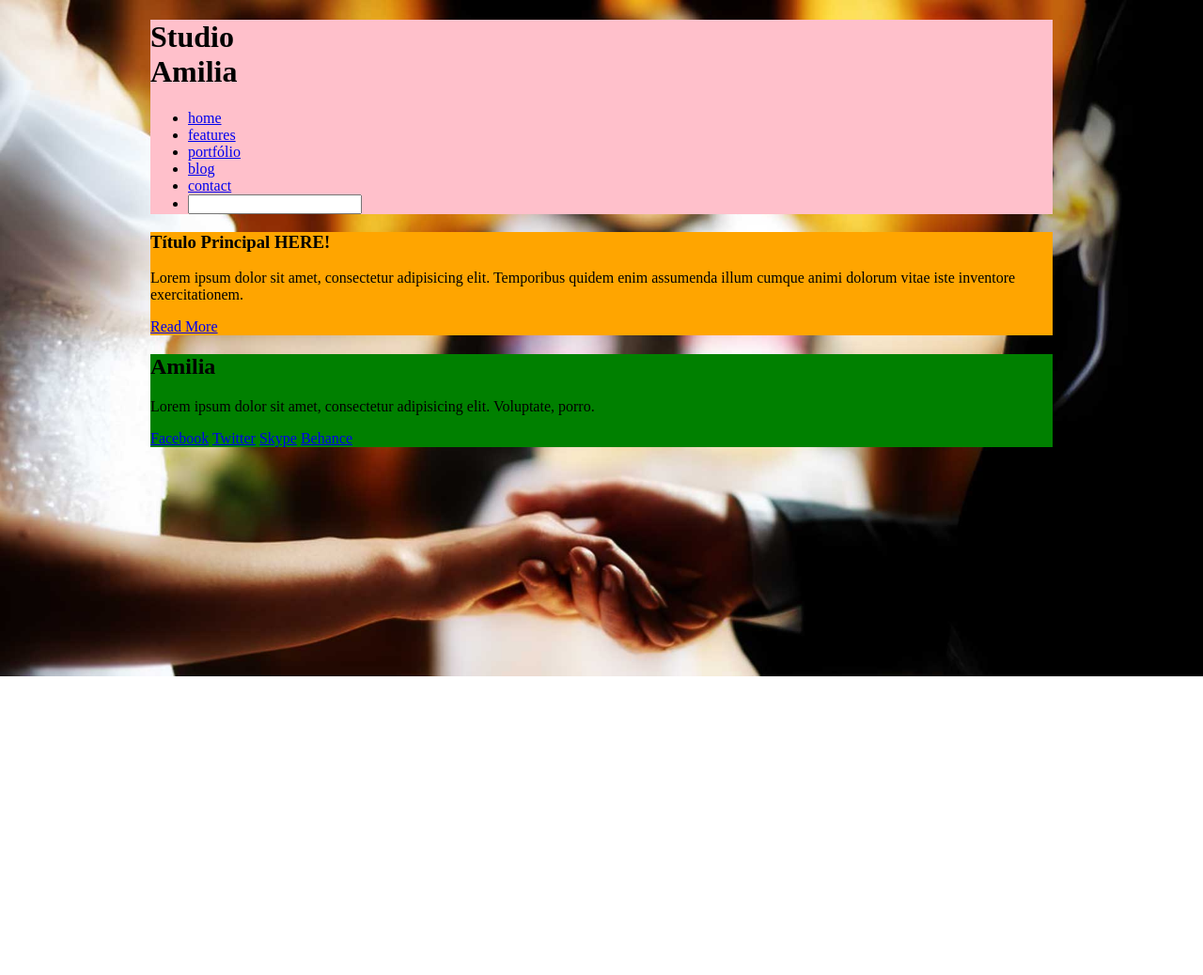
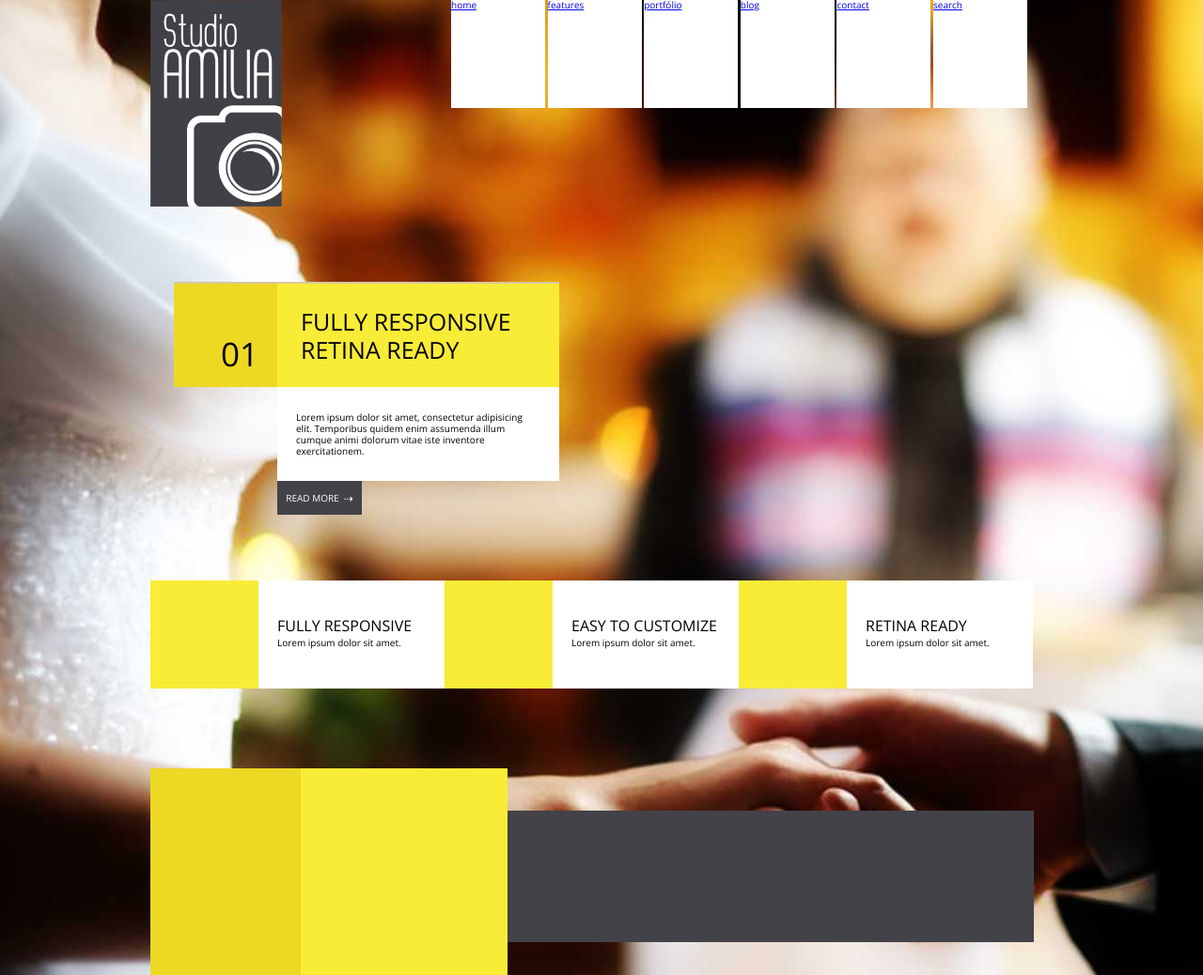
Before and after one commit to thulioph/studio-amilia, a plain HTML site: page index.html in a window 1280 px wide. Shown: the whole page at 94% size. Before the commit the page ends 800 px from the top, so only its background shows below. Drawn offline with nearby package versions, Linux system fonts and the light colour scheme.

Commit message:
Realmente comecando o projeto

```diff
--- a/css/main.css
+++ b/css/main.css
@@ -2,24 +2,24 @@
    RESET
    ========================================================================== */
 
-/*html,body,div,span,applet,object,iframe,h1,h2,h3,h4,h5,h6,p,blockquote,pre,a,abbr,acronym,address,big,cite,code,del,dfn,em,img,ins,kbd,q,s,samp,small,strike,sub,sup,tt,var,b,u,i,center,dl,dt,dd,ol,ul,li,fieldset,form,label,legend,caption,article,aside,canvas,details,embed,figure,figcaption,footer,header,hgroup,menu,nav,output,ruby,section,summary,time,mark,audio,video{
+	html,body,div,span,applet,object,iframe,h1,h2,h3,h4,h5,h6,p,blockquote,pre,a,abbr,acronym,address,big,cite,code,del,dfn,em,img,ins,kbd,q,s,samp,small,strike,sub,sup,tt,var,b,u,i,center,dl,dt,dd,ol,ul,li,fieldset,form,label,legend,caption,article,aside,canvas,details,embed,figure,figcaption,footer,header,hgroup,menu,nav,output,ruby,section,summary,time,mark,audio,video{
 	border:0;font-size:100%;font:inherit;vertical-align:baseline;margin:0;padding:0}
 	article,aside,details,figcaption,figure,footer,header,hgroup,menu,nav,section{display:block}
 	body{line-height:1}
 	ul{list-style:none}
 	blockquote,q{quotes:none}
 	blockquote:before,blockquote:after,q:before,q:after{content:none}
-table{border-collapse:collapse;border-spacing:0}*/
+	table{border-collapse:collapse;border-spacing:0}
 
 /* ==========================================================================
    GERAL
    ========================================================================== */
 
-    /*font-family: 'Open Sans', sans-serif;*/
-
     body{
    	 background: url(../imagens/bg01.jpg) no-repeat;
    	 background-size: cover;
+   	 font-family: 'Open Sans', sans-serif;
+   	 font-size: 10px;
     }
 
 	.all{
@@ -29,15 +29,17 @@ table{border-collapse:collapse;border-spacing:0}*/
 	}
 
 	header{
-		background: pink;
+		height: 220px;
+		/*background: pink;*/
 	}
 
 	#main{
-		background: orange;
+		/*background: orange;*/
 	}
 
 	footer{
-		background: green;
+		height: 220px;
+		/*background: green;*/
 	}
 
 	.grid{
@@ -65,3 +67,184 @@ table{border-collapse:collapse;border-spacing:0}*/
 /* ==========================================================================
    HEADER
    ========================================================================== */
+
+/* LOGO */
+.logo{
+	height: 220px;
+	float: left;
+	text-indent: -9999px;
+	/*background-color: black;*/
+}
+
+.logo a{
+	display: block;
+	height: 220px;
+	background-color: #ffffff;
+	background: url(../imagens/logo-studio-amilia.png) no-repeat;
+	background-size: 140px 220px;
+}
+
+/* NAV */
+.global{
+	height: 115px;
+	float: right;
+	margin-right: 20px;
+	/*background-color: black;*/
+}
+
+.global li{
+	width: 100px;
+	display: inline-block;
+}
+
+.global a{
+	height: 115px;
+	display: block;
+	background-color: #ffffff;
+	/*text-indent: -9999px;*/
+
+	-webkit-transition: all 0.2s linear;
+	-moz-transition: all 0.2s linear;
+	-ms-transition: all 0.2s linear;
+	-o-transition: all 0.2s linear;
+	transition: all 0.2s linear;
+}
+
+.global a:hover{
+	background-color: rgba(249, 236, 55, 1);
+}
+
+/* ==========================================================================
+   MAIN
+   ========================================================================== */
+
+#main{
+	margin-top: 80px;
+}
+
+/* ARTICLE */
+.article-main{
+	margin-left: 135px;
+	/*min-height: 240px;*/
+	/*background-color: pink;*/
+}
+
+.features{
+	height: 115px;
+	margin: 70px 0 85px 0;
+	/*background-color: pink;*/
+}
+
+.feature-box{
+	float: left;
+	height: 115px;
+	/*margin-right: 5px;*/
+	/*background-color: green;*/
+}
+
+.img-feature{
+	width: 115px;
+	height: 115px;
+	background-color: rgba(249, 236, 55, 1);
+	float: left;
+}
+
+.info-feature{
+	background-color: #ffffff;
+	height: 115px;
+	float: left;
+	width: 198px;
+	/*width: 178px;*/
+}
+
+h3.titulo-info-feature{
+	margin-top: 40px;
+	margin-left: 20px;
+	padding-right: 20px;
+	color: #000000;
+	text-align: left;
+	text-transform: uppercase;
+	font-size: 1.6em;
+}
+
+p.descricao-info-estrutura{
+	text-align: left;
+	margin-top: 5px;
+	margin-left: 20px;
+	padding-right: 20px;
+}
+
+h1.title-article-main{
+	text-transform: uppercase;
+	font-size: 2.5em;
+	line-height: 1.2em;
+	color: #000000;
+	background-color: rgba(249, 236, 55, 1);
+	padding: 25px;
+	border-top: 2px solid rgba(216, 198, 160, 1);
+}
+
+h1.title-article-main::before{
+	content: "01";
+	color: #000000;
+	position: absolute;
+	background-color: rgba(237, 216, 36, 1);
+	width: 80px;
+	height: 50px;
+	margin: -27px 0 0 -135px;
+	text-align: center;
+	padding-top: 60px;
+	padding-left: 30px;
+	font-size: 1.4em;
+	border-top: 2px solid rgba(216, 198, 160, 1);
+}
+
+p.description-article-main{
+	background-color: #ffffff;
+	font-size: 1em;
+	padding: 26px 20px;
+	color: #000000;
+	line-height: 1.2em;
+}
+
+a.read-more{
+	color: #ffffff;
+	text-transform: uppercase;
+	text-decoration: none;
+	text-align: center;
+	display: block;
+	background-color: rgba(67, 66, 72, 1);
+	width: 90px;
+	padding-top: 13px;
+	height: 23px;
+	font-size: 1em;
+}
+
+a.read-more::after{
+	content: "⇢";
+	color: #ffffff;
+	display: inline-block;
+	vertical-align: middle;
+	font-size: 1.2em;
+	margin-left: 5px;
+}
+
+
+/* ==========================================================================
+   FOOTER
+   ========================================================================== */
+
+.sociais{
+	background-color: rgba(249, 236, 55, 1);
+	float: left;
+	height: 220px;
+	border-left: 160px solid rgba(237, 216, 36, 1);
+}
+
+.nav-rodape{
+	height: 140px;
+	float: right;
+	padding-left: 20px;
+	margin-top: 45px;
+	background: rgba(67, 66, 72, 1);
+}
--- a/index.html
+++ b/index.html
@@ -10,42 +10,70 @@
 
 	<div id="all" class="all">
 		<header>
-			<h1 class="logo grid-2">Studio Amilia</h1>
-			<nav class="global">
+			<h1 class="logo grid-2">
+				<a href="javascript:;" title="Studio Amilia">Studio Amilia</a>
+			</h1>
+
+			<nav class="global grid-8">
 				<ul>
-					<li><a href="javascript:;">home</a></li>
-					<li><a href="javascript:;">features</a></li>
-					<li><a href="javascript:;">portfólio</a></li>
-					<li><a href="javascript:;">blog</a></li>
-					<li><a href="javascript:;">contact</a></li>
-					<li><input type="search"></li>
+					<li><a href="javascript:;" title="home">home</a></li>
+					<li><a href="javascript:;" title="features">features</a></li>
+					<li><a href="javascript:;" title="portfólio">portfólio</a></li>
+					<li><a href="javascript:;" title="blog">blog</a></li>
+					<li><a href="javascript:;" title="contact">contact</a></li>
+					<li><a href="javascript:;" title="search">search</a></li>
 				</ul>
 			</nav>
 		</header>
 
-		<section id="main">
-			<article class="article-main">
-				<h1 class="title-article-main">Título Principal HERE!</h1>
+		<section id="main" class="grid-12">
+
+			<article class="article-main grid-4">
+				<h1 class="title-article-main">fully responsive retina ready</h1>
 				<p class="description-article-main">Lorem ipsum dolor sit amet, consectetur adipisicing elit. Temporibus quidem enim assumenda illum cumque animi dolorum vitae iste inventore exercitationem.</p>
-				<a href="javascript:;" class="read-more">Read More</a>
+				<a href="javascript:;" class="read-more" title="Click to Read More">Read More</a>
 			</article>
 
-			<section class="features">
-				<div class="feature"></div>
-				<div class="feature"></div>
-				<div class="feature"></div>
+			<section class="features grid-12">
+				<div class="feature-box">
+					<span class="img-feature"></span>
+					<div class="info-feature">
+						<h3 class="titulo-info-feature">fully responsive</h3>
+						<p class="descricao-info-estrutura">Lorem ipsum dolor sit amet.</p>
+					</div>
+				</div>
+
+				<div class="feature-box">
+					<span class="img-feature"></span>
+					<div class="info-feature">
+						<h3 class="titulo-info-feature">easy to customize</h3>
+						<p class="descricao-info-estrutura">Lorem ipsum dolor sit amet.</p>
+					</div>
+				</div>
+
+				<div class="feature-box">
+					<span class="img-feature"></span>
+					<div class="info-feature">
+						<h3 class="titulo-info-feature">retina ready</h3>
+						<p class="descricao-info-estrutura">Lorem ipsum dolor sit amet.</p>
+					</div>
+				</div>
 			</section>
+
+
 		</section>
 
-		<footer>
-			<div class="sociais">
-				<h2 class="titulo-footer">Amilia</h2>
+		<footer class="grid-12">
+			<div class="sociais grid-3">
+				<!-- <h2 class="titulo-footer">Amilia</h2>
 				<p class="subtitulo-footer">Lorem ipsum dolor sit amet, consectetur adipisicing elit. Voluptate, porro.</p>
 				<a href="javascript:;" class="link-social" target="_blank" alt="Facebook">Facebook</a>
 				<a href="javascript:;" class="link-social" target="_blank" alt="Twitter">Twitter</a>
 				<a href="javascript:;" class="link-social" target="_blank" alt="Skype">Skype</a>
-				<a href="javascript:;" class="link-social" target="_blank" alt="Behance">Behance</a>
+				<a href="javascript:;" class="link-social" target="_blank" alt="Behance">Behance</a> -->
 			</div>
+
+			<div class="nav-rodape grid-7"></div>
 		</footer>
 	</div>
 
```
Also changed, not shown: arquivos/layout-12-colunas.jpg (added), imagens/layout-12-colunas.jpg (deleted), 1 other file. Lines whose indentation alone changed are shown as unchanged.
